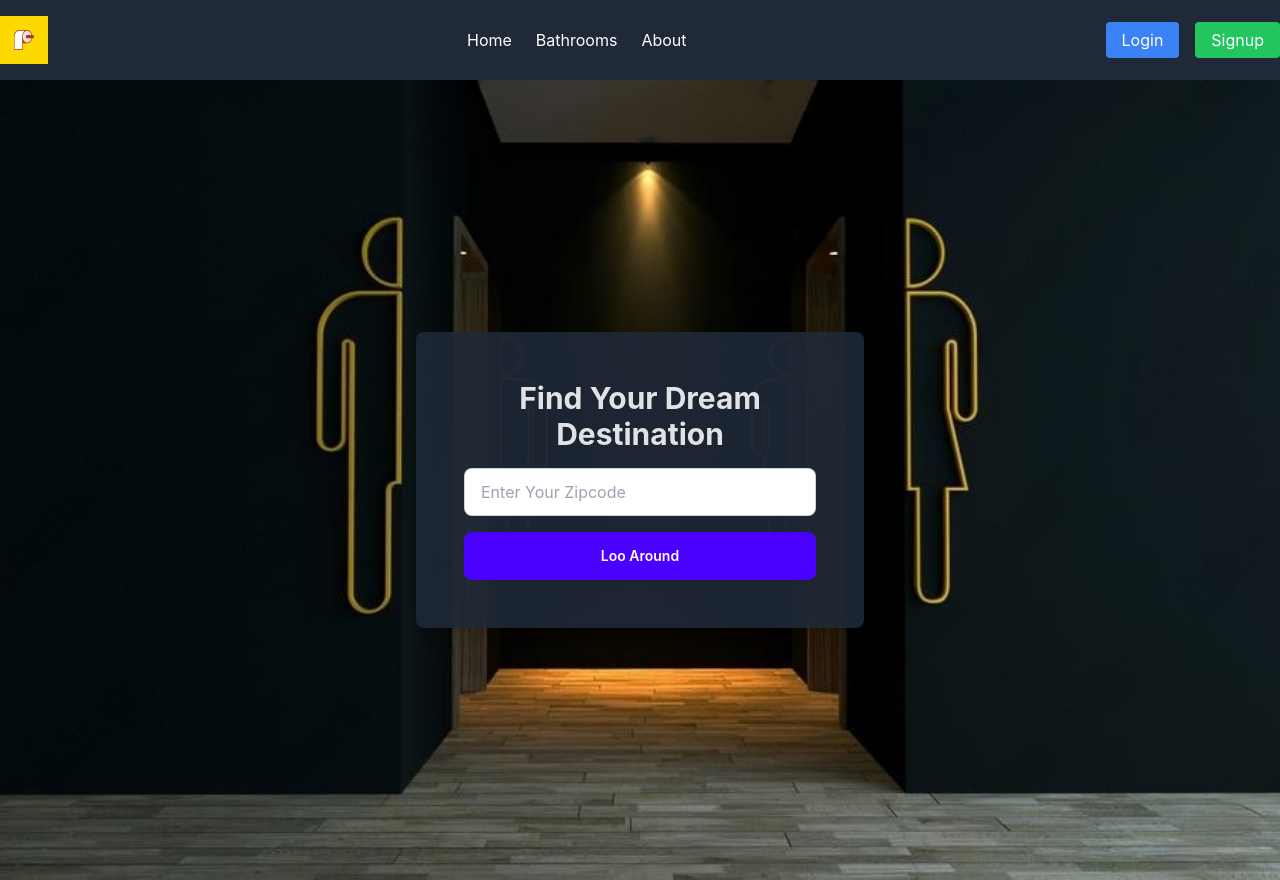
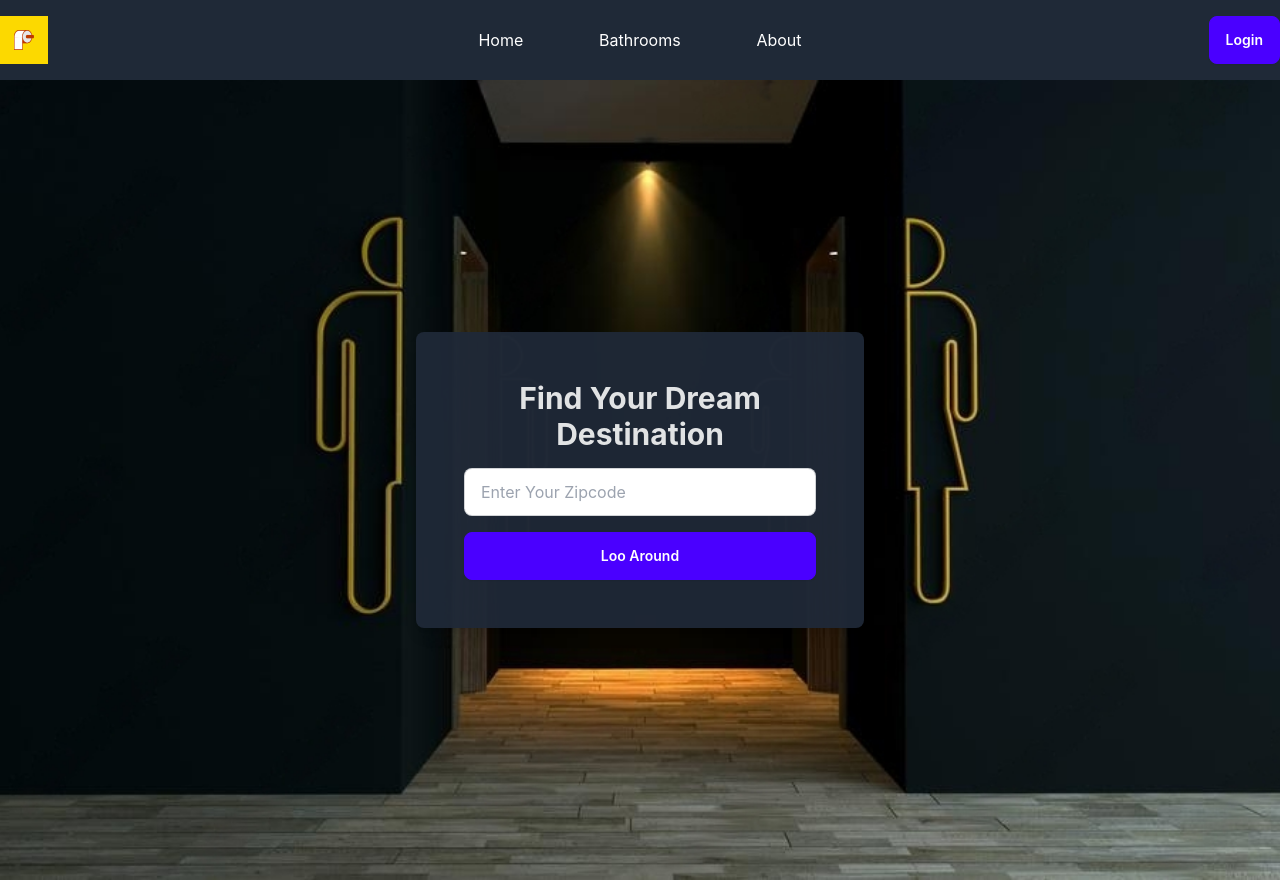
Before and after one commit to LLU27/Loocation, a React (Vite) app in the folder FrontEnd/loocation/: page / in a window 1280 px wide. Built offline with nearby package versions, Linux system fonts and the light colour scheme.

Commit message:
fixed ui on home view

```diff
--- a/FrontEnd/loocation/src/components/NavBar.jsx
+++ b/FrontEnd/loocation/src/components/NavBar.jsx
@@ -3,16 +3,16 @@ import logo from '../assets/logo.png';
 
 const NavBar = () => {
   return (
-    <nav className='bg-gray-800 text-white py-4'>
+    <nav className='bg-gray-800 text-white py-4 '>
       <div className='container mx-auto flex items-center justify-between'>
-        <div className='flex items-center'>
+        <div className='flex items-center w-1/3'>
           <Link to='/'>
             <img src={logo} alt='Logo' className='h-12 w-auto' />
           </Link>
         </div>
 
         {/* Navigation Links */}
-        <div className='space-x-6'>
+        <div className='space-x-6 flex justify-evenly w-1/3 '>
           <Link to='/' className='hover:text-gray-400'>
             Home
           </Link>
@@ -25,12 +25,9 @@ const NavBar = () => {
         </div>
 
         {/* Authentication Links */}
-        <div className='space-x-4'>
-          <Link to='/login' className='bg-blue-500 hover:bg-blue-600 text-white px-4 py-2 rounded'>
+        <div className='space-x-4 w-1/3 flex justify-end'>
+          <Link to='/login' className='btn btn-primary text-white'>
             Login
-          </Link>
-          <Link to='/signup' className='bg-green-500 hover:bg-green-600 text-white px-4 py-2 rounded'>
-            Signup
           </Link>
         </div>
       </div>
--- a/FrontEnd/loocation/src/view/Home.jsx
+++ b/FrontEnd/loocation/src/view/Home.jsx
@@ -2,7 +2,7 @@ import bg from '../assets/bg.jpeg';
 const Home = () => {
   return (
     <div className='flex items-center justify-center min-h-screen bg-cover bg-center' style={{ backgroundImage: `url(${bg})` }}>
-      <div className='p-12 rounded-lg shadow-lg max-w-md w-full bg-gray-800 bg-opacity-90'>
+      <div className='p-12 rounded-lg shadow-lg max-w-md w-full bg-gray-800 bg-opacity-95'>
         <h1 className='text-3xl font-bold mb-4 text-center'>Find Your Dream Destination</h1>
         <form>
           <div className='flex flex-col gap-4'>
```
